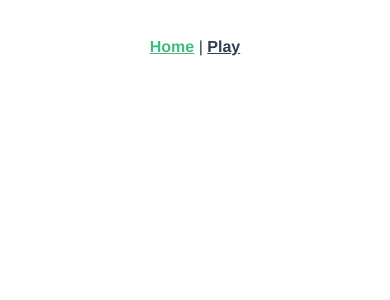
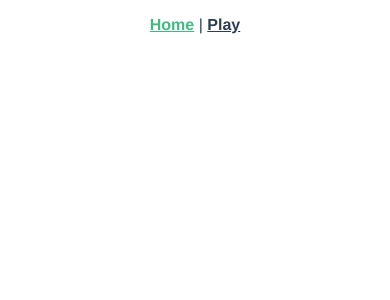
Before and after one commit to stungeye/Splash-Math, a Vue app: page / in a window 390 px wide. Shown: the top 300 px of the page. Built offline with nearby package versions, Linux system fonts and the light colour scheme.

Commit message:
Adjustments for mobile screens with vue menu in place.

```diff
--- a/src/App.vue
+++ b/src/App.vue
@@ -18,7 +18,7 @@
 }
 
 #nav {
-  padding: 30px;
+  padding: 0.5rem;
 }
 
 #nav a {
--- a/src/components/QuizGame.vue
+++ b/src/components/QuizGame.vue
@@ -278,6 +278,6 @@ export default {
 .level {
   width: 50%;
   text-align: center;
-  margin: 10px auto 0 auto;
+  margin: 0.5rem auto 0 auto;
 }
 </style>
```
